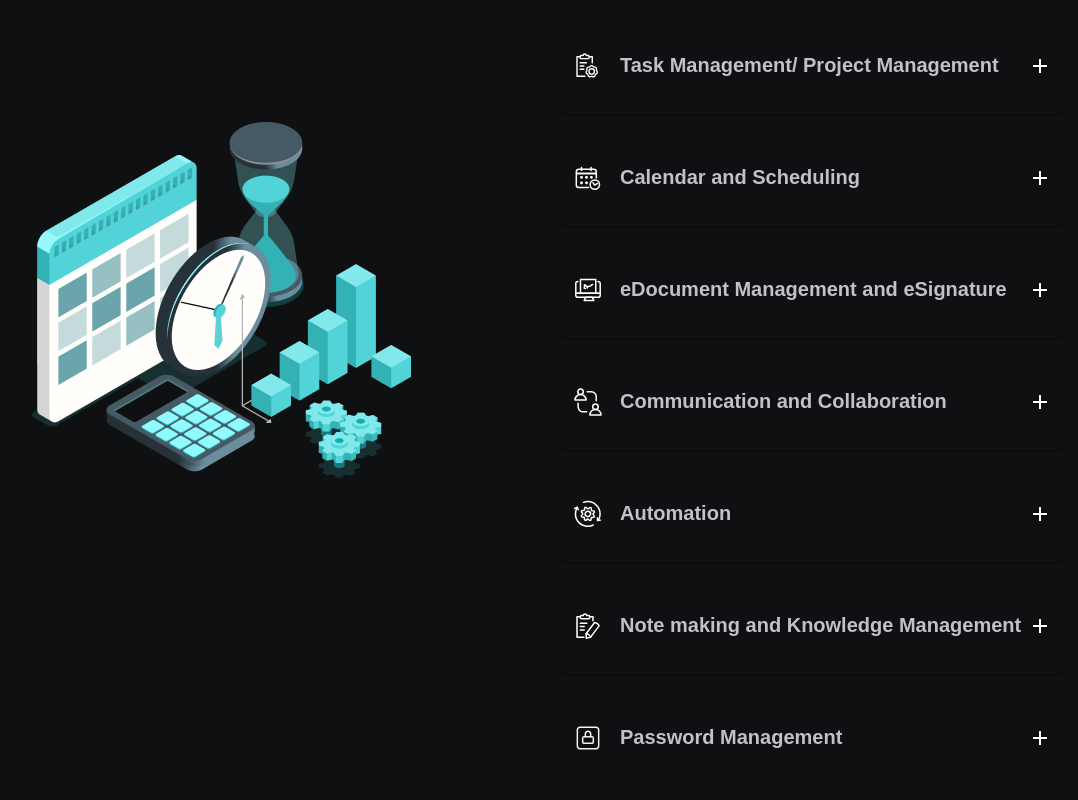
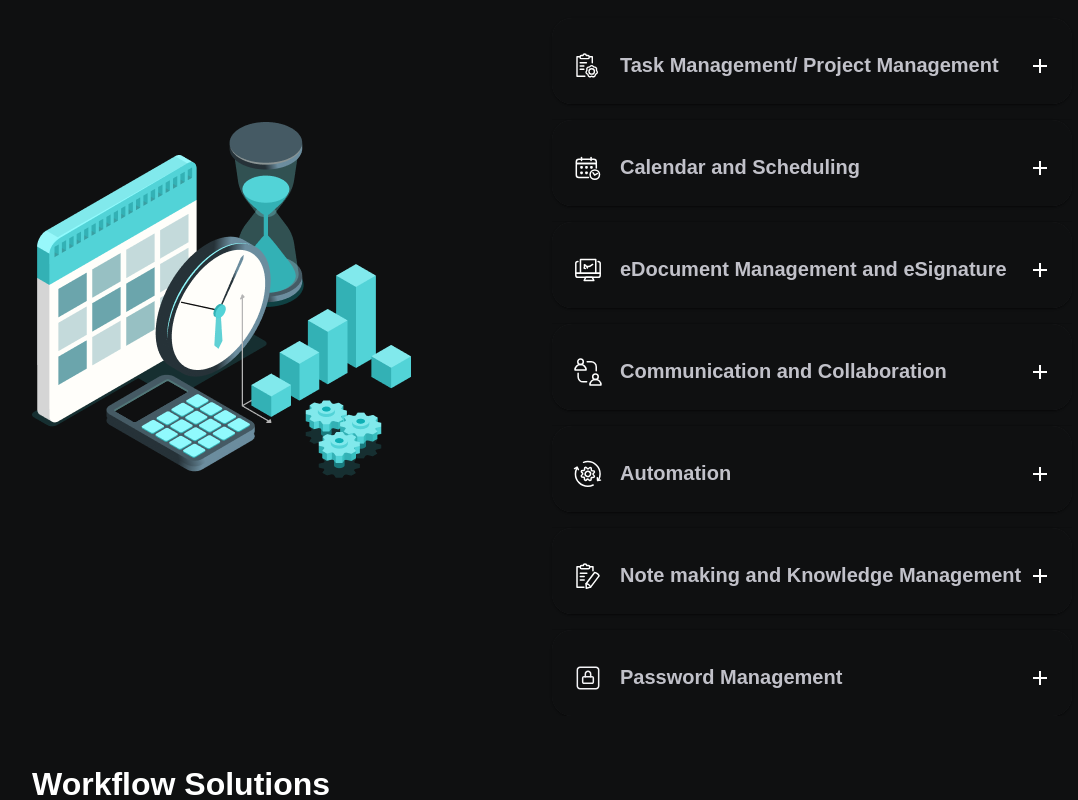
Before and after one commit to priyanshu-nickelfox/Biz-Apps, a React (Vite) app: page / in a window 1280 px wide. Shown: the part 1600-2400 px from the top of the page, without its empty margins (88-1166 px from the left). Built offline with nearby package versions, Linux system fonts and the light colour scheme; a web font is replaced by a local one.

Commit message:
fixed css issue

```diff
--- a/src/App.css
+++ b/src/App.css
@@ -29,14 +29,6 @@
   }
 }
 
-/* @media (min-width: 0px) {
-  .css-1xm7vnb {
-      padding: 13px !important;
-      height: 100%;
-      width: auto;
-  }
-} */
-
 @media (max-width: 760px) {
   .css-1n00nhg {
     padding: 13px 4px 13px 13px !important;
@@ -51,6 +43,10 @@
   }
 }
 
-.css-1jogci6 {
+/* .css-1jogci6 {
   padding: 0px 0px 0px 0px !important;
+} */
+
+.workflowAccordion {
+  padding: 0px !important;
 }
--- a/src/components/WhatWeOffer/WhatWeOffer.jsx
+++ b/src/components/WhatWeOffer/WhatWeOffer.jsx
@@ -215,7 +215,7 @@ const WhatWeOffer = () => {
                             ? "rgba(33, 34, 36, 1)"
                             : "#0F1011",
                         color: "rgba(193, 193, 201, 1)",
-                        padding: "20px 20px 20px 20px",
+                        padding: "20px 20px 10px 20px",
                         borderRadius: "20px",
                         display: "flex",
                         alignItems: "center",
--- a/src/components/Workflow/Workflow.jsx
+++ b/src/components/Workflow/Workflow.jsx
@@ -368,7 +368,7 @@ const Workflow = () => {
                       >
                         <ul>
                           {item.desc.map((i, idx) => (
-                            <Box sx={{ padding: { lg: "16px 0px 0px 0px" } }}>
+                            <Box className="workflowAccordion" sx={{ padding: { lg: "16px 0px 0px 0px" } }}>
                               <li key={idx}>
                                 <Typography
                                   sx={{
```
